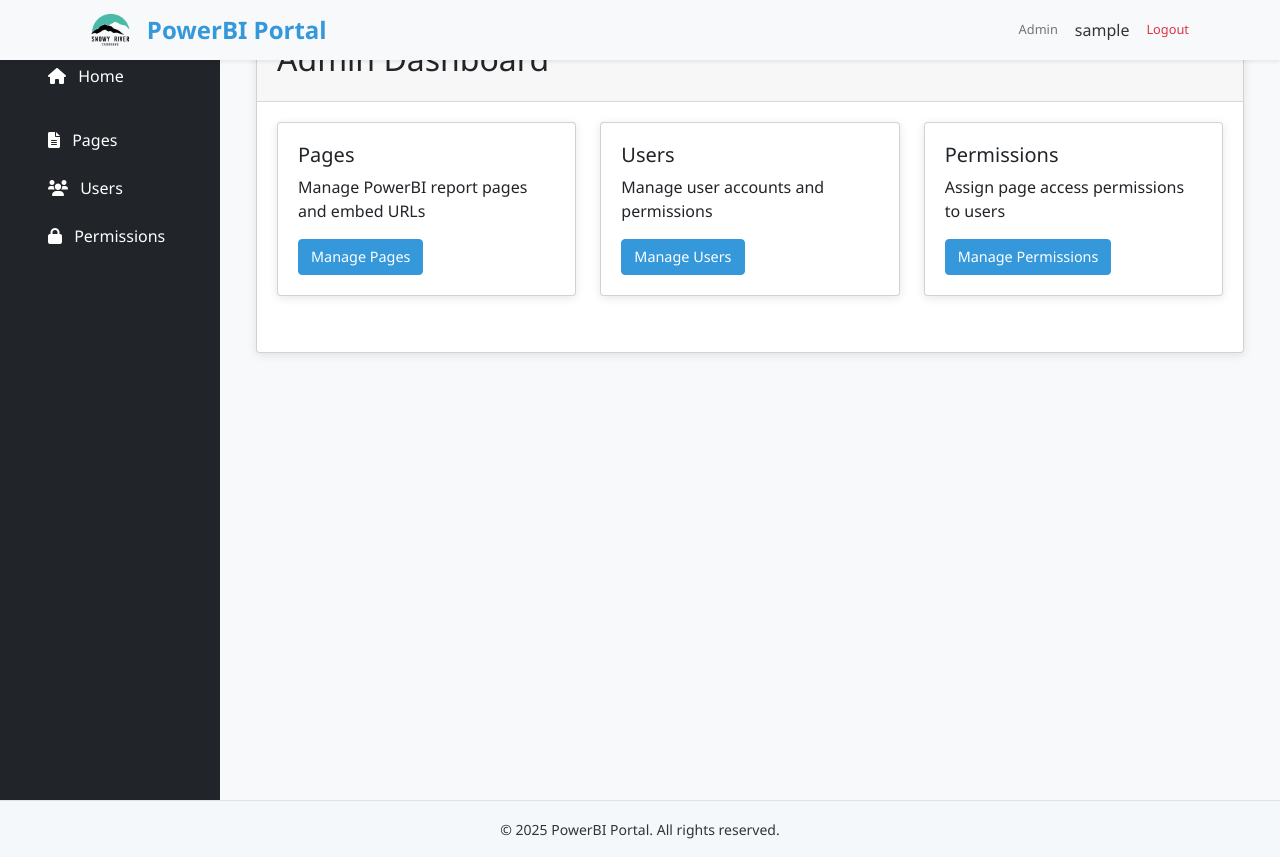
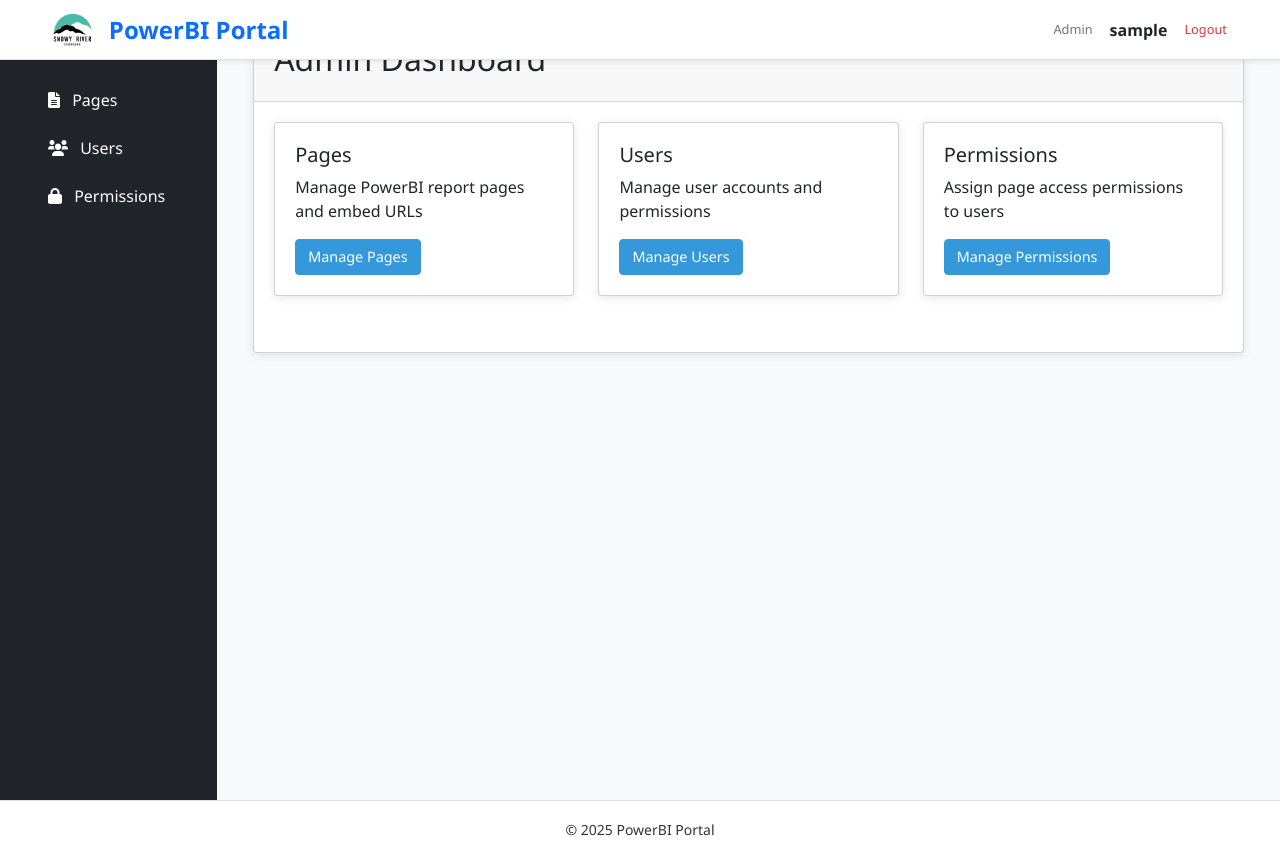
Before and after one commit to zyansaber/RenderTEST, a Flask app: page /admin/ in a window 1280 px wide. Run offline with Flask 2, Linux system fonts and the light colour scheme; the visitor is signed in with stand-in values (Sample User, id 1); data comes from the database, SQL or seed files in the repository.

Commit message:
Update base.html

```diff
--- a/src/templates/base.html
+++ b/src/templates/base.html
@@ -12,73 +12,73 @@
   {% block extra_css %}{% endblock %}
 </head>
 
-<body>
-  {% if session.user_id %}
-  <!-- ✅ NAVBAR -->
-  <nav class="navbar navbar-expand-lg navbar-light bg-light shadow-sm">
-    <div class="container d-flex justify-content-between align-items-center">
-      <a href="{{ url_for('main.index') }}" class="navbar-brand d-flex align-items-center">
-        <img src="{{ url_for('static', filename='images/snowy_logo.png') }}" alt="Snowy River Logo" style="height: 32px; margin-right: 8px;" />
-        <strong>PowerBI Portal</strong>
-      </a>
-
+<body class="bg-light">
+{% if session.user_id %}
+  <!-- ✅ FIXED NAVBAR -->
+  <nav class="navbar navbar-expand-lg navbar-light bg-white border-bottom shadow-sm">
+    <div class="container-fluid px-4">
       <div class="d-flex align-items-center">
+        <a href="{{ url_for('main.index') }}" class="navbar-brand d-flex align-items-center">
+          <img src="{{ url_for('static', filename='images/snowy_logo.png') }}" alt="Snowy River Logo" style="height: 32px;" class="me-2">
+          <span class="fw-bold text-primary">PowerBI Portal</span>
+        </a>
+      </div>
+      <div class="d-flex align-items-center ms-auto">
         {% if session.is_admin %}
         <a href="{{ url_for('admin.index') }}" class="btn btn-outline-secondary btn-sm me-2">Admin</a>
         {% endif %}
-        <span class="me-2">{{ session.username }}</span>
+        <span class="me-2 text-dark fw-semibold">{{ session.username }}</span>
         <a href="{{ url_for('auth.logout') }}" class="btn btn-outline-danger btn-sm">Logout</a>
       </div>
     </div>
   </nav>
 
-  <!-- ✅ Page Content -->
+  <!-- ✅ PAGE LAYOUT -->
   <div class="d-flex" style="min-height: 100vh;">
-    <!-- ✅ Sidebar -->
-    <div class="bg-dark text-white p-3" style="min-width: 220px;">
-      <h5 class="text-white mb-3">Navigation</h5>
+    <!-- Sidebar -->
+    <aside class="bg-dark text-white p-3" style="width: 240px;">
       <ul class="nav flex-column">
         <li class="nav-item mb-2">
-          <a class="nav-link text-white" href="{{ url_for('main.index') }}">
+          <a href="{{ url_for('main.index') }}" class="nav-link text-white">
             <i class="fas fa-home me-2"></i> Home
           </a>
         </li>
         {% for page in accessible_pages %}
         <li class="nav-item mb-2">
-          <a class="nav-link text-white" href="{{ url_for('main.view_page', page_id=page.id) }}">
+          <a href="{{ url_for('main.view_page', page_id=page.id) }}" class="nav-link text-white">
             <i class="fas fa-chart-line me-2"></i> {{ page.title }}
           </a>
         </li>
         {% endfor %}
         {% if session.is_admin %}
         <li class="nav-item mt-3 mb-2">
-          <a class="nav-link text-white" href="{{ url_for('admin.list_pages') }}">
+          <a href="{{ url_for('admin.list_pages') }}" class="nav-link text-white">
             <i class="fas fa-file-alt me-2"></i> Pages
           </a>
         </li>
         <li class="nav-item mb-2">
-          <a class="nav-link text-white" href="{{ url_for('admin.list_users') }}">
+          <a href="{{ url_for('admin.list_users') }}" class="nav-link text-white">
             <i class="fas fa-users me-2"></i> Users
           </a>
         </li>
         <li class="nav-item mb-2">
-          <a class="nav-link text-white" href="{{ url_for('admin.list_permissions') }}">
+          <a href="{{ url_for('admin.list_permissions') }}" class="nav-link text-white">
             <i class="fas fa-lock me-2"></i> Permissions
           </a>
         </li>
         {% endif %}
       </ul>
-    </div>
+    </aside>
 
-    <!-- ✅ Main Content -->
-    <main class="flex-fill p-4 bg-light">
+    <!-- Main content -->
+    <main class="flex-grow-1 p-4">
       <div class="container">
         {% with messages = get_flashed_messages(with_categories=true) %}
           {% if messages %}
             {% for category, message in messages %}
               <div class="alert alert-{{ category }} alert-dismissible fade show" role="alert">
                 {{ message }}
-                <button type="button" class="btn-close" data-bs-dismiss="alert" aria-label="Close"></button>
+                <button type="button" class="btn-close" data-bs-dismiss="alert"></button>
               </div>
             {% endfor %}
           {% endif %}
@@ -87,16 +87,14 @@
       </div>
     </main>
   </div>
-  {% else %}
+{% else %}
   {% block auth_content %}{% endblock %}
-  {% endif %}
+{% endif %}
 
-  <!-- ✅ Footer -->
-  <footer class="text-center py-3 border-top">
-    <small>&copy; {{ now.year }} PowerBI Portal. All rights reserved.</small>
+  <footer class="text-center py-3 border-top bg-white">
+    <small>&copy; {{ now.year }} PowerBI Portal</small>
   </footer>
 
-  <!-- ✅ Bootstrap JS -->
   <script src="https://cdn.jsdelivr.net/npm/bootstrap@5.3.0/dist/js/bootstrap.bundle.min.js"></script>
   <script src="{{ url_for('static', filename='js/main.js') }}"></script>
   {% block extra_js %}{% endblock %}
```
